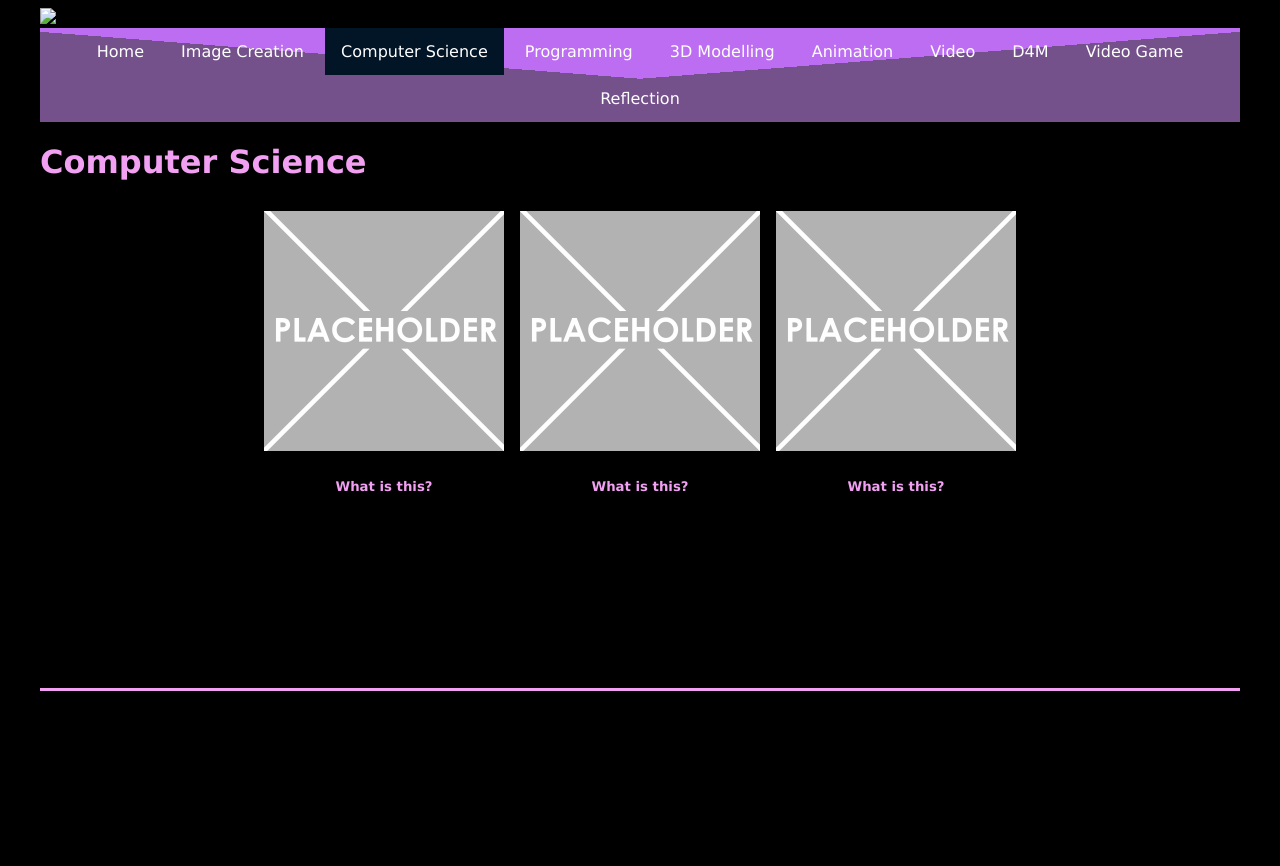
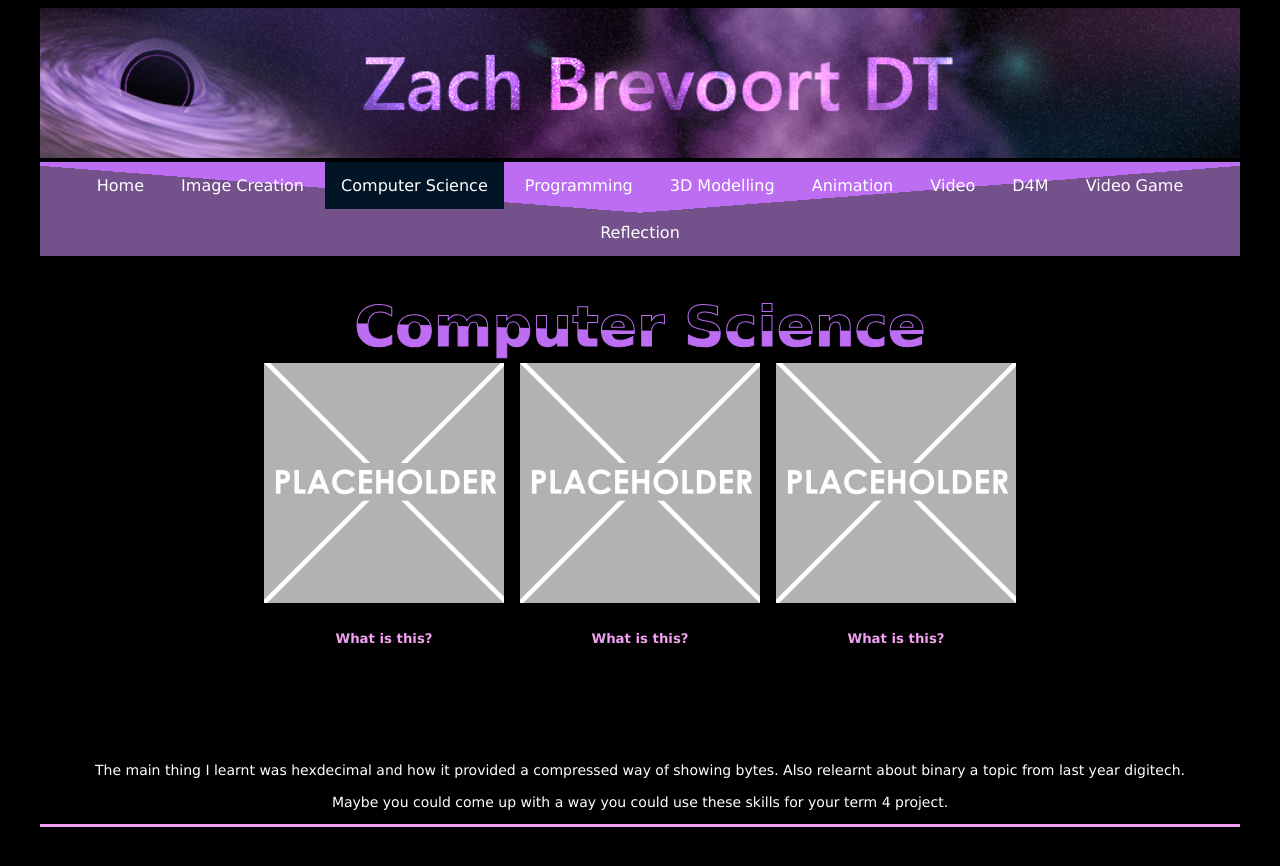
Before and after one commit to Media-Moth/Zach-Brevoort-10DGT-BHS-Website, a plain HTML site: page computerscience.html in a window 1280 px wide. Before the commit the page ends 800 px from the top, so only its background shows below. Drawn offline with nearby package versions, Linux system fonts and the light colour scheme; a script that the page names is missing; a web font is replaced by a local one.

Commit message:
computerscience

```diff
--- a/computerscience.html
+++ b/computerscience.html
@@ -1,6 +1,10 @@
 <!DOCTYPE html>
 <html>
+  <script src="https://cdnjs.cloudflare.com/ajax/libs/three.js/0.162.0/three.cjs"></script>
+  <script src="https://cdnjs.cloudflare.com/ajax/libs/paper.js/0.12.17/paper-full.min.js" canvas="background">
+      </script>
   <head>
+    <script src="javascript/script.js"></script>
     <meta charset="utf-8">
     <meta name="viewport" content="width=device-width">
     <title>Home</title>
@@ -8,7 +12,7 @@
     <!-- The relates to the Google Font used in h1 -->
     <link href='https://fonts.googleapis.com/css?family=Caesar Dressing' rel='stylesheet'>
     <div class="header">
-      <img src="images/DTportfolio_header.png">
+      <img src="images/website header.png">
     </div>
   </head>
   <div class="wrapper">
@@ -28,9 +32,16 @@
           <li><a href="reflection.html">Reflection</a></li>
         </ul>
     </nav>
+      <canvas id="background" resize></canvas>
     <main>
       <!-- page heading- add name here! -->
-      <h1>Computer Science</h1>
+      <div class="welcome">
+        <h1>Computer Science</h1>
+        <h1>Computer Science</h1>
+        <br>
+        <br>
+        <br>
+      </div>
         <!-- This is the container for all the images you want to add- it's a flexbox so add as many as you want -->
       <div class='container'>
         <!-- item 1 starts here-->
@@ -63,8 +74,8 @@
         <!-- now the Evaluation text box-->
         <div class=information>
           <h2>Evaluation</h2>
-          <p>
-            This is where you put your evaluation. You should delete this and write about your learning. What software did you use? What skills did you learn? Was it enjoyable? Did you learn a lot? How could you extend this? <br><br>
+          <p style="color:white;">
+            The main thing I learnt was hexdecimal and how it provided a compressed way of showing bytes. Also relearnt about binary a topic from last year digitech. <br><br>
             Maybe you could come up with a way you could use these skills for your term 4 project.
           </p>
         </div>
```
